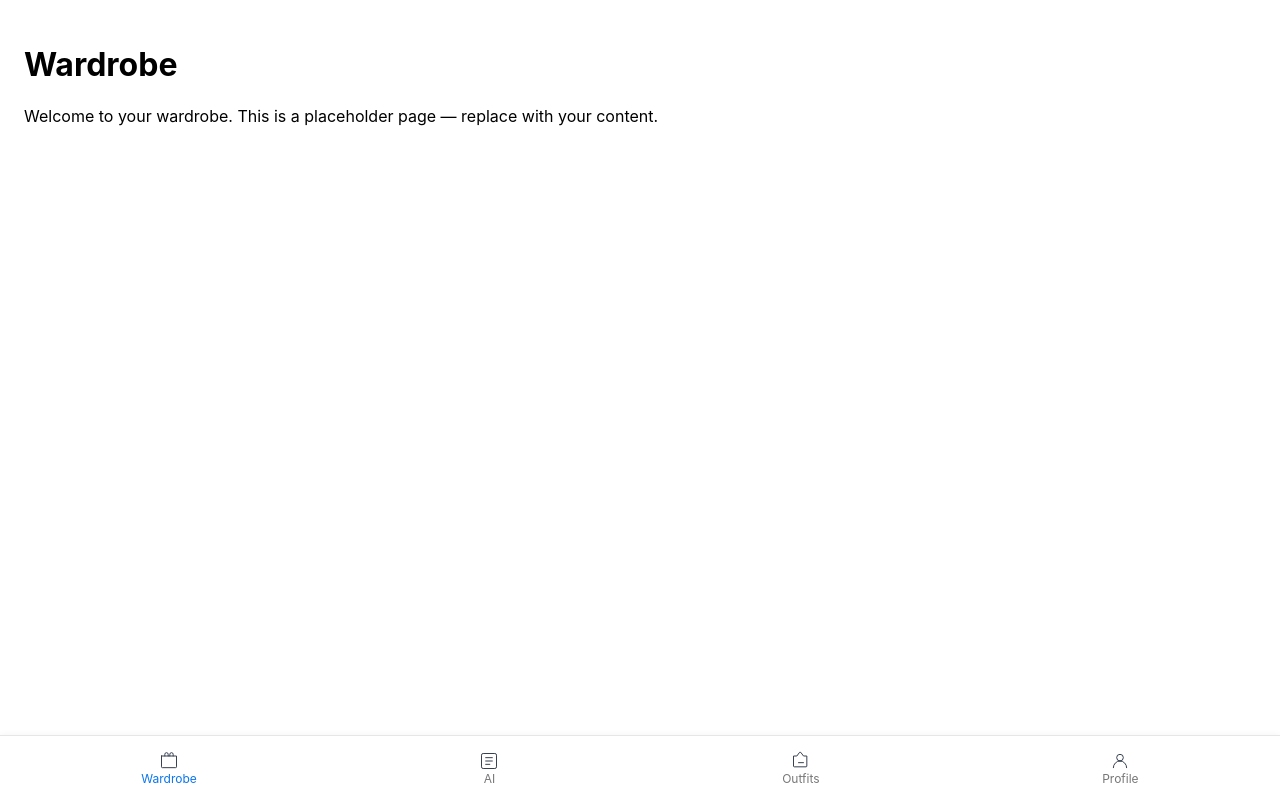
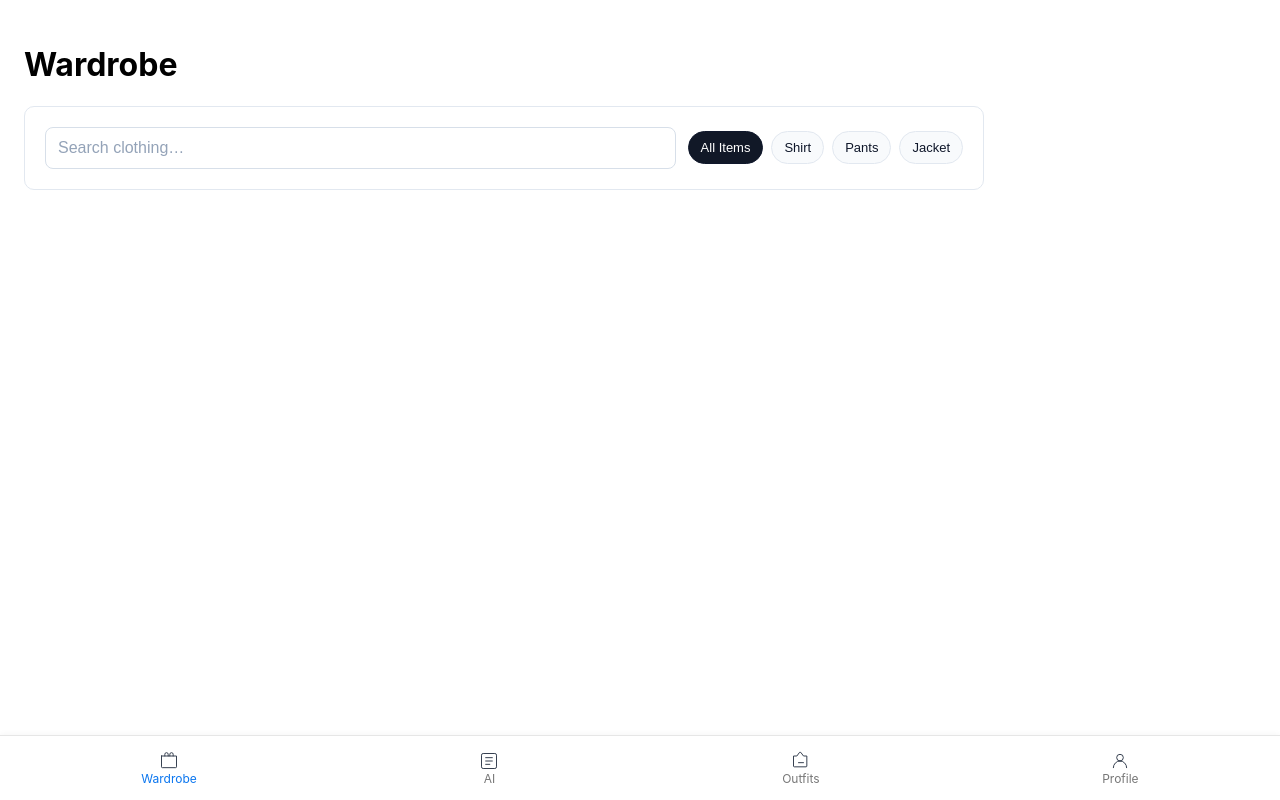
Before and after one commit to saronieeee/CSE115A, a React (Create React App) app in the folder frontend/: page / in a window 1280 px wide. Built offline with nearby package versions, Linux system fonts and the light colour scheme; no server answers.

Commit message:
search and filtering on wardrobe page

```diff
--- /dev/null
+++ b/frontend/src/pages/Wardrobe.css
@@ -0,0 +1,82 @@
+/* Container: responsive, fluid, and themeable */
+.wardrobe-controls {
+  display: flex;
+  flex-direction: column;
+  gap: 1rem;
+  width: 100%;
+  max-width: 960px;           /* don’t get too wide on big screens */
+  padding: clamp(12px, 2vw, 20px);
+  border: 1px solid #E2E8F0;
+  border-radius: 10px;
+  background: #FFF;
+  box-sizing: border-box;
+}
+
+/* On medium+ screens, put search + filters on one row */
+@media (min-width: 640px) {
+  .wardrobe-controls {
+    flex-direction: row;
+    align-items: center;
+    gap: 12px;
+  }
+}
+
+/* Search row */
+.search-row {
+  flex: 1 1 auto;            /* grows with available space */
+  min-width: 220px;
+}
+
+/* Actual search input */
+.search-input {
+  width: 100%;
+  height: 42px;
+  padding: 10px 12px;
+  border: 1px solid #D7DFE9;
+  border-radius: 8px;
+  font-size: clamp(14px, 1.6vw, 16px);
+  line-height: 1.2;
+  box-sizing: border-box;
+  background: #fff;
+  color: #0f172a;
+  transition: border-color 120ms ease, box-shadow 120ms ease;
+}
+
+.search-input::placeholder {
+  color: #94A3B8;
+}
+
+.search-input:focus {
+  outline: none;
+  border-color: #3B82F6;
+  box-shadow: 0 0 0 3px rgba(59,130,246,0.15);
+}
+
+/* Category buttons (chips) */
+.category-buttons {
+  display: flex;
+  flex-wrap: wrap;
+  gap: 8px;
+}
+
+.category-chip {
+  padding: 8px 12px;
+  border: 1px solid #E2E8F0;
+  border-radius: 9999px;
+  background: #F8FAFC;
+  color: #0f172a;
+  font-size: 13px;
+  cursor: pointer;
+  user-select: none;
+  transition: background 120ms ease, border-color 120ms ease, color 120ms ease;
+}
+
+.category-chip:hover {
+  background: #cbdef5;
+}
+
+.category-chip.is-active {
+  background: #111827;
+  color: #ffffff;
+  border-color: #0F172B;
+}
--- a/frontend/src/pages/Wardrobe.tsx
+++ b/frontend/src/pages/Wardrobe.tsx
@@ -1,14 +1,99 @@
-import React from 'react';
+import React, { useEffect, useMemo, useState } from "react";
+import "./Wardrobe.css";
+
+const CATEGORIES = ["Shirt", "Pants", "Jacket"]; // chip list (edit later if dynamic)
 
 const Wardrobe: React.FC = () => {
+  const [query, setQuery] = useState("");
+  const [selected, setSelected] = useState<Set<string>>(new Set()); // selected categories
+  const [items, setItems] = useState<any[]>([]);
+  const [loading, setLoading] = useState(true);
+
+  useEffect(() => {
+    setLoading(true);
+    const params = new URLSearchParams();
+    const cats = Array.from(selected).join(",");
+    if (cats) params.set("categories", cats);   // e.g. "shirt,pants"
+    if (query.trim()) params.set("q", query.trim());
+    params.set("limit", "24");
+    params.set("offset", "0");
+
+    fetch(`/api/clothing-items?${params.toString()}`)
+      .then((r) => {
+        if (!r.ok) throw new Error("Network error");
+        return r.json();
+      })
+      .then((d) => setItems(d.items || []))
+      .catch(() => setItems([]))
+      .finally(() => setLoading(false));
+  }, [selected, query]);
+
+  // Toggle chips
+  const toggleChip = (name: string) => {
+    if (name === "All Items") {
+      setSelected(new Set()); // clear others
+      return;
+    }
+    const next = new Set(selected);
+    if (next.has(name.toLowerCase())) next.delete(name.toLowerCase());
+    else next.add(name.toLowerCase());
+    setSelected(next);
+  };
+
+  // Derived filtered list
+  const filtered = useMemo(() => {
+    const q = query.trim().toLowerCase();
+    const active = Array.from(selected); // lowercased categories
+    return items.filter((it) => {
+      const cat = (it.category || "").toLowerCase();
+      const matchesCat = active.length === 0 || active.includes(cat); // empty = All Items
+      const hay = `${it.category ?? ""} ${it.color ?? ""} ${it.occasion ?? ""}`.toLowerCase();
+      const matchesText = q === "" || hay.includes(q);
+      return matchesCat && matchesText;
+    });
+  }, [items, query, selected]);
+
   return (
     <div className="page page-wardrobe">
-      <header>
+      <header className="wardrobe-header">
         <h1>Wardrobe</h1>
       </header>
-      <section>
-        <p>Welcome to your wardrobe. This is a placeholder page — replace with your content.</p>
+
+      {/* Top controls */}
+      <section className="wardrobe-controls">
+        <div className="search-row">
+          <input
+            className="search-input"
+            type="text"
+            placeholder="Search clothing…"
+            value={query}
+            onChange={(e) => setQuery(e.target.value)}
+          />
+        </div>
+
+        <div className="category-buttons">
+          <button
+            className={`category-chip ${selected.size === 0 ? "is-active" : ""}`}
+            onClick={() => toggleChip("All Items")}
+          >
+            All Items
+          </button>
+          {CATEGORIES.map((c) => {
+            const isOn = selected.has(c.toLowerCase());
+            return (
+              <button
+                key={c}
+                className={`category-chip ${isOn ? "is-active" : ""}`}
+                onClick={() => toggleChip(c)}
+              >
+                {c}
+              </button>
+            );
+          })}
+        </div>
       </section>
+
+      {/* Items grid - TODO for Sarone*/}
     </div>
   );
 };
```
Also changed, not shown: 2 other files (tests, documents, lock files or other folders).
